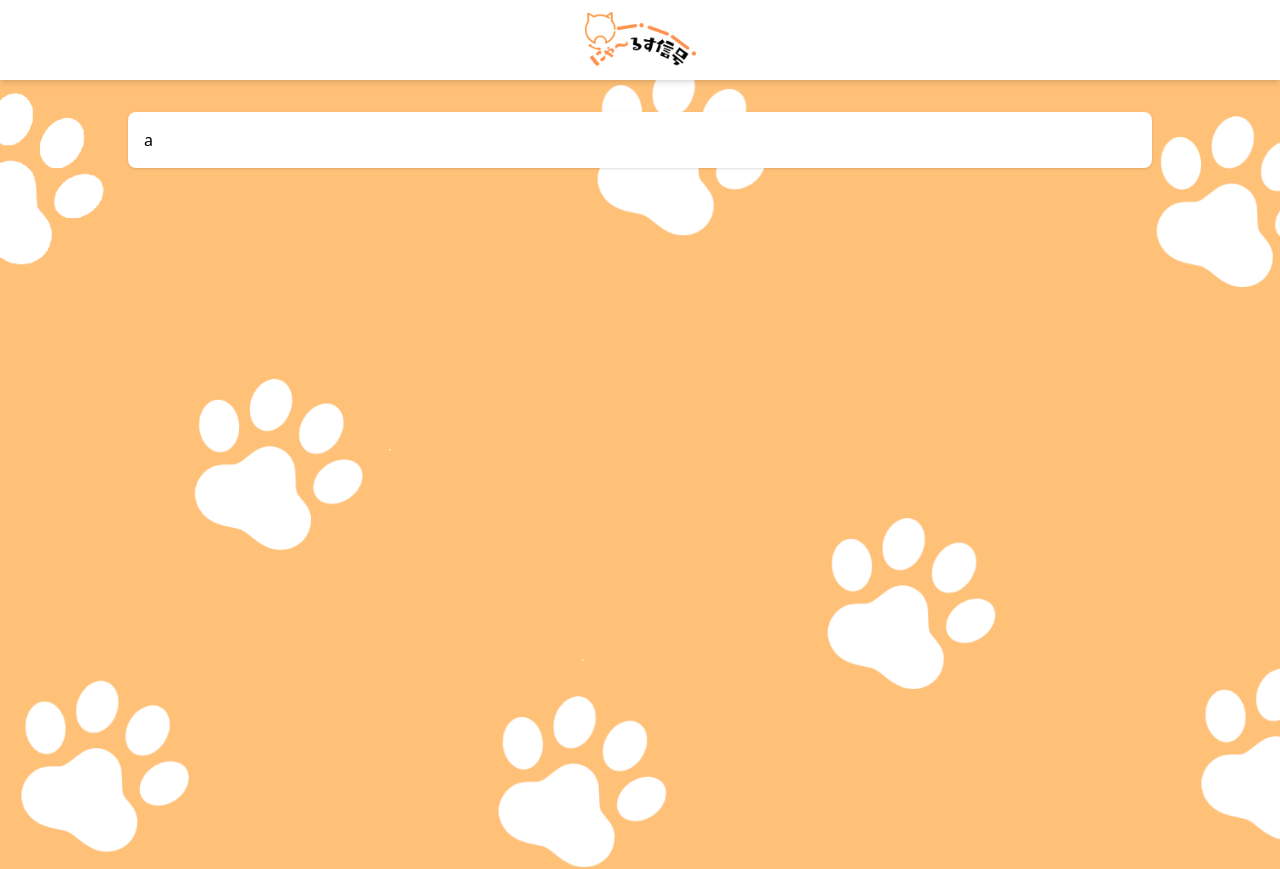
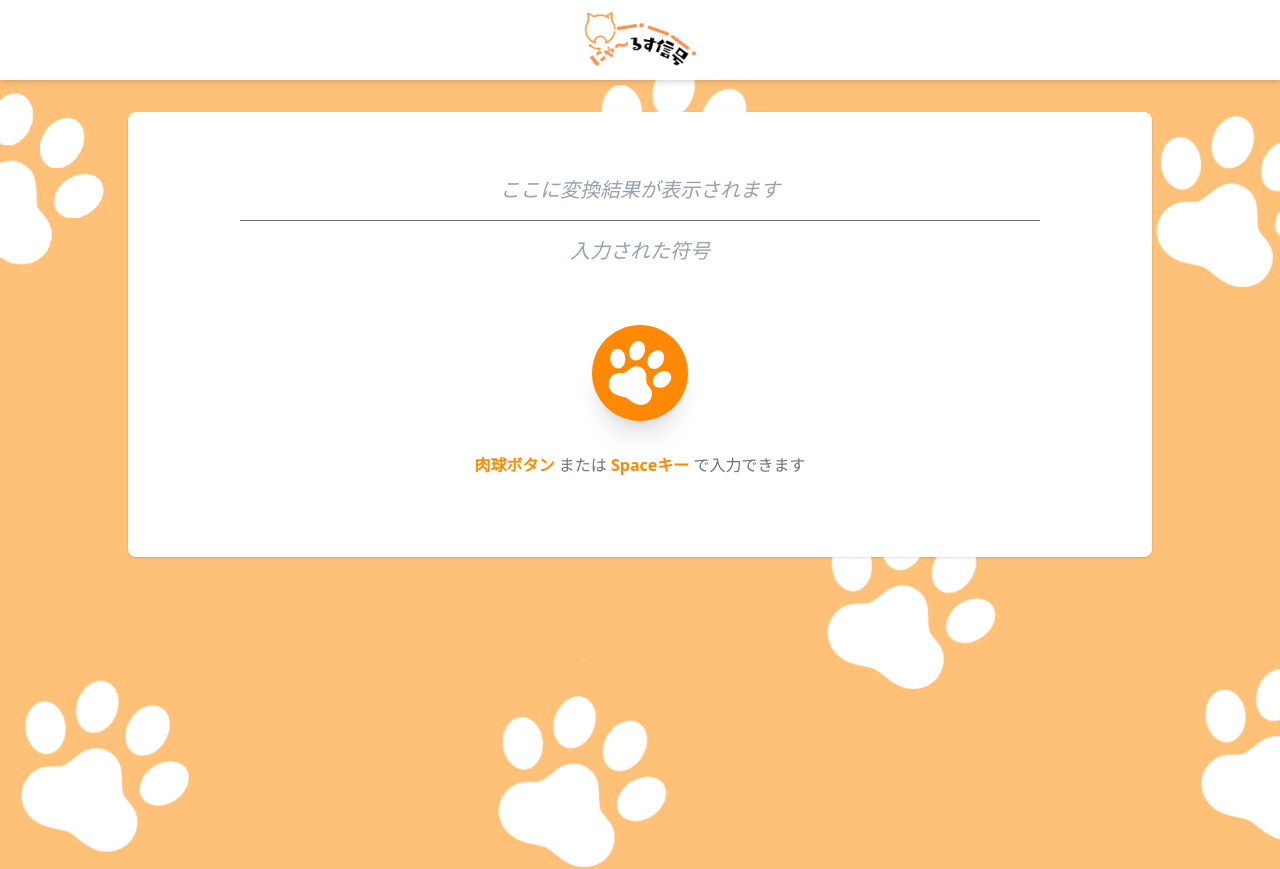
Before and after one commit to takashi145/nya-morse, a Svelte app: page / in a window 1280 px wide. Shown: the top 869 px of the page. Built offline with nearby package versions, Linux system fonts and the light colour scheme.

Commit message:
符号判定、音声再生実装

```diff
--- a/src/App.svelte
+++ b/src/App.svelte
@@ -1,4 +1,5 @@
 <script lang="ts">
+  import MorseForm from "./lib/components/MorseForm.svelte";
 </script>
 
 <div>
@@ -12,7 +13,9 @@
   </header>
 
   <main class="min-h-screen">
-    <div class="max-w-5xl my-8 mx-auto bg-white p-4 shadow rounded-lg">a</div>
+    <div class="max-w-5xl my-8 mx-auto bg-white p-4 shadow rounded-lg">
+      <MorseForm />
+    </div>
   </main>
 
   <footer class="bg-white p-3">
--- /dev/null
+++ b/src/lib/components/MorseForm.svelte
@@ -0,0 +1,232 @@
+<script lang="ts">
+  import { onDestroy, onMount } from "svelte";
+  import morseJson from "$lib/assets/data/data.json";
+
+  interface MorseTable {
+    [key: string]: string;
+  }
+
+  interface MorseData {
+    en: MorseTable;
+    ja: MorseTable;
+    number: MorseTable;
+  }
+
+  const morseData: MorseData = morseJson;
+  const dotThreshold = 200; // 短い音と判定する時間（ミリ秒）
+  const characterTimeout = 700; // 文字の区切りと判定する時間（ミリ秒）
+
+  let audio: HTMLAudioElement;
+  let code: string = "";
+  let translatedText: string = "";
+  let errorMessage: string = "";
+  let pressStartTime = 0;
+  let isPressed = false;
+  let currentLetter = ""; // 現在入力中の文字
+  let letterTimeout: ReturnType<typeof setTimeout> | null = null;
+
+  // 入力された符号をスペースで分割して配列に変換
+  $: codeArray = code.trim() ? code.trim().split(" ") : [];
+
+  // 符号を翻訳
+  $: translatedText = (() => {
+    return codeArray.map((code) => morseData.en[code] || "").join(" ");
+  })();
+
+  // キーが押されたときの処理
+  const startPress = async (event: Event) => {
+    event.preventDefault();
+
+    pressStartTime = Date.now();
+    isPressed = true;
+
+    try {
+      audio.currentTime = 0;
+      await audio.play();
+    } catch (error) {
+      console.error("Audio play failed:", error);
+    }
+  };
+
+  // キーが離されたときの処理
+  const endPress = (event: Event) => {
+    event.preventDefault();
+
+    if (!isPressed) return;
+
+    const duration = Date.now() - pressStartTime;
+    isPressed = false;
+
+    audio.pause();
+
+    // 符号判定
+    if (duration <= dotThreshold) {
+      currentLetter += "にゃ";
+    } else {
+      currentLetter += "にゃー";
+    }
+
+    // 文字の区切り判定タイマーをリセット
+    if (letterTimeout) clearTimeout(letterTimeout);
+
+    // 文字の区切り判定タイマーをセット
+    // characterTimeoutミリ秒間入力がなければ文字を確定
+    letterTimeout = setTimeout(() => {
+      if (morseData.en[currentLetter] === void 0) {
+        // 対応する文字が存在しない場合はエラーメッセージを表示
+        errorMessage = "対応する文字が存在しませんでした";
+        setTimeout(() => {
+          errorMessage = "";
+        }, 1000);
+      } else {
+        // 対応する文字が存在する場合は符号列に追加
+        code += currentLetter + " ";
+      }
+      currentLetter = "";
+    }, characterTimeout);
+  };
+
+  const handleKeyDown = (event: KeyboardEvent) => {
+    if (event.code === "Space" && !event.repeat) {
+      event.preventDefault();
+      startPress(event);
+    }
+  };
+
+  const handleKeyUp = (event: KeyboardEvent) => {
+    if (event.code === "Space") {
+      event.preventDefault();
+      endPress(event);
+    }
+  };
+
+  onMount(() => {
+    window.addEventListener("keydown", handleKeyDown);
+    window.addEventListener("keyup", handleKeyUp);
+
+    audio = new Audio("/audio/nya.mp3");
+    audio.load();
+  });
+
+  onDestroy(() => {
+    window.removeEventListener("keydown", handleKeyDown);
+    window.removeEventListener("keyup", handleKeyUp);
+    audio.pause();
+    audio.currentTime = 0;
+    letterTimeout && clearTimeout(letterTimeout);
+  });
+</script>
+
+<div>
+  <div class="mx-auto mb-8 p-8 max-w-4xl">
+    <div
+      class="relative mx-auto mb-8 w-full max-w-4xl rounded bg-white p-4 text-center"
+    >
+      <!-- 変換結果の表示欄 -->
+      <div class="md:text-xl mb-4">
+        {#if translatedText === ""}
+          <p class="text-gray-400 italic">ここに変換結果が表示されます</p>
+        {:else}
+          <p class="font-bold">{translatedText}</p>
+        {/if}
+      </div>
+
+      <!-- 表示欄の区切り -->
+      <div class="border-t border-gray-500 mb-4"></div>
+
+      <!-- 入力値の表示欄-->
+      <div class="md:text-xl">
+        <!-- エラーメッセージの表示 -->
+        <transition name="fade">
+          {#if errorMessage !== ""}
+            <div
+              class="absolute top-0 right-0 mt-2 mr-2 p-2 bg-red-100 rounded shadow"
+            >
+              <p class="text-sm text-red-500">{errorMessage}</p>
+            </div>
+          {/if}
+        </transition>
+
+        <div
+          class="mb-3 mx-16 md:mx-20 flex flex-wrap items-center justify-center"
+        >
+          {#if codeArray.length > 0}
+            {#each codeArray as code}
+              <div class="mx-3 my-1 font-bold underline">
+                {code}
+              </div>
+            {/each}
+          {:else}
+            <div class="text-gray-400 italic">入力された符号</div>
+          {/if}
+        </div>
+      </div>
+    </div>
+
+    <!-- 符号入力ボタン -->
+    <div class="mx-auto mb-8 flex items-center justify-center space-x-6">
+      <button
+        on:mousedown={startPress}
+        on:mouseup={endPress}
+        on:mouseleave={endPress}
+        on:touchstart={startPress}
+        on:touchend={endPress}
+        on:touchmove|preventDefault
+        class="rounded-full bg-orange-400 p-4 text-white hover:bg-orange-500 no-select active:bg-orange-500 shadow-xl active:shadow-none transform transition-transform duration-100 cursor-pointer"
+        aria-label="肉球ボタン"
+      >
+        <svg
+          version="1.1"
+          id="_x32_"
+          xmlns="http://www.w3.org/2000/svg"
+          xmlns:xlink="http://www.w3.org/1999/xlink"
+          x="0px"
+          y="0px"
+          viewBox="0 0 512 512"
+          class="size-14 md:size-16"
+          xml:space="preserve"
+        >
+          <g>
+            <path
+              class="st0"
+              d="M205.116,153.078c31.534,11.546,69.397-12.726,84.58-54.209c15.174-41.484,1.915-84.462-29.614-96.001
+		c-31.541-11.53-69.4,12.735-84.582,54.218C160.325,98.57,173.584,141.548,205.116,153.078z"
+              style="fill: rgb(255, 255, 255)"
+            ></path>
+            <path
+              class="st0"
+              d="M85.296,219.239c32.987-2.86,56.678-40.344,52.929-83.75c-3.757-43.391-33.545-76.253-66.532-73.409
+		c-32.984,2.869-56.674,40.36-52.921,83.759C22.53,189.23,52.313,222.091,85.296,219.239z"
+              style="fill: rgb(255, 255, 255)"
+            ></path>
+            <path
+              class="st0"
+              d="M342.196,217.768c28.952,17.017,70.552-0.073,92.926-38.154c22.374-38.106,17.041-82.758-11.915-99.774
+		c-28.951-17.001-70.56,0.097-92.93,38.178C307.905,156.117,313.245,200.768,342.196,217.768z"
+              style="fill: rgb(255, 255, 255)"
+            ></path>
+            <path
+              class="st0"
+              d="M497.259,262.912c-18.771-27.271-63.07-29.379-98.954-4.694c-35.892,24.701-49.762,66.822-30.996,94.101
+		c18.766,27.27,63.069,29.38,98.954,4.686C502.143,332.312,516.021,290.191,497.259,262.912z"
+              style="fill: rgb(255, 255, 255)"
+            ></path>
+            <path
+              class="st0"
+              d="M304.511,268.059c-3.58-24.773-18.766-47.366-43.039-58.824c-24.268-11.45-51.365-8.807-72.758,4.169
+		c-23.646,14.35-38.772,33.096-59.138,41.29c-20.363,8.193-77.4-16.209-112.912,48.278c-25.081,45.548-2.057,103.128,44.962,125.315
+		c35.738,16.864,64.023,14.981,84.788,24.774c20.762,9.793,37.29,32.83,73.025,49.692c47.018,22.188,106.1,3.362,125.315-44.957
+		c27.206-68.407-27.897-96.922-34.522-117.85C303.613,319.021,308.47,295.426,304.511,268.059z"
+              style="fill: rgb(255, 255, 255)"
+            ></path>
+          </g>
+        </svg>
+      </button>
+    </div>
+
+    <p class="text-center text-gray-500">
+      <b class="text-orange-400">肉球ボタン</b> または
+      <b class="text-orange-400">Spaceキー</b> で入力できます
+    </p>
+  </div>
+</div>
--- /dev/null
+++ b/src/vite-env.d.ts
@@ -0,0 +1,6 @@
+/// <reference types="vite/client" />
+
+declare module '*.json' {
+  const value: any;
+  export default value;
+}
--- a/vite.config.ts
+++ b/vite.config.ts
@@ -1,8 +1,14 @@
 import { defineConfig } from 'vite'
 import { svelte } from '@sveltejs/vite-plugin-svelte'
 import tailwindcss from '@tailwindcss/vite'
+import path from 'path'
 
 // https://vite.dev/config/
 export default defineConfig({
   plugins: [svelte(), tailwindcss()],
+  resolve: {
+    alias: {
+      $lib: path.resolve('./src/lib')
+    }
+  }
 })
```
Also changed, not shown: 1 other file (tests, documents, lock files or other folders).
